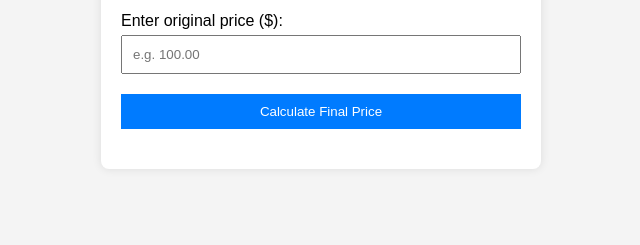
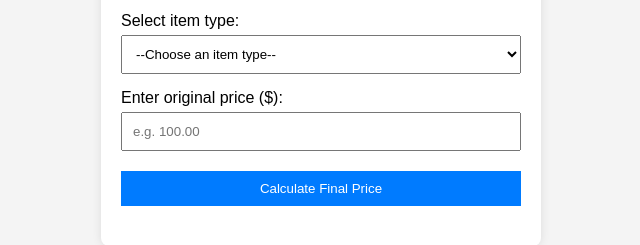
Before and after one commit to Bella288/SalesTax_web, a plain HTML site: page index.html in a window 1280 px wide. Shown: the part 193-438 px from the top of the page, without its empty margins (319-959 px from the left). Drawn offline with Linux system fonts and the light colour scheme; no server answers.

Commit message:
Update index.html

```diff
--- a/index.html
+++ b/index.html
@@ -9,9 +9,19 @@
 <body>
   <div class="container">
     <h1>Sales Tax Calculator</h1>
+
     <label for="state">Select your state:</label>
     <select id="state">
       <option value="">--Choose a state--</option>
+    </select>
+
+    <label for="itemType">Select item type:</label>
+    <select id="itemType">
+      <option value="">--Choose an item type--</option>
+      <option value="general">General Merchandise</option>
+      <option value="grocery">Groceries</option>
+      <option value="clothing">Clothing</option>
+      <option value="prescription">Prescription Drugs</option>
     </select>
 
     <label for="price">Enter original price ($):</label>
```
